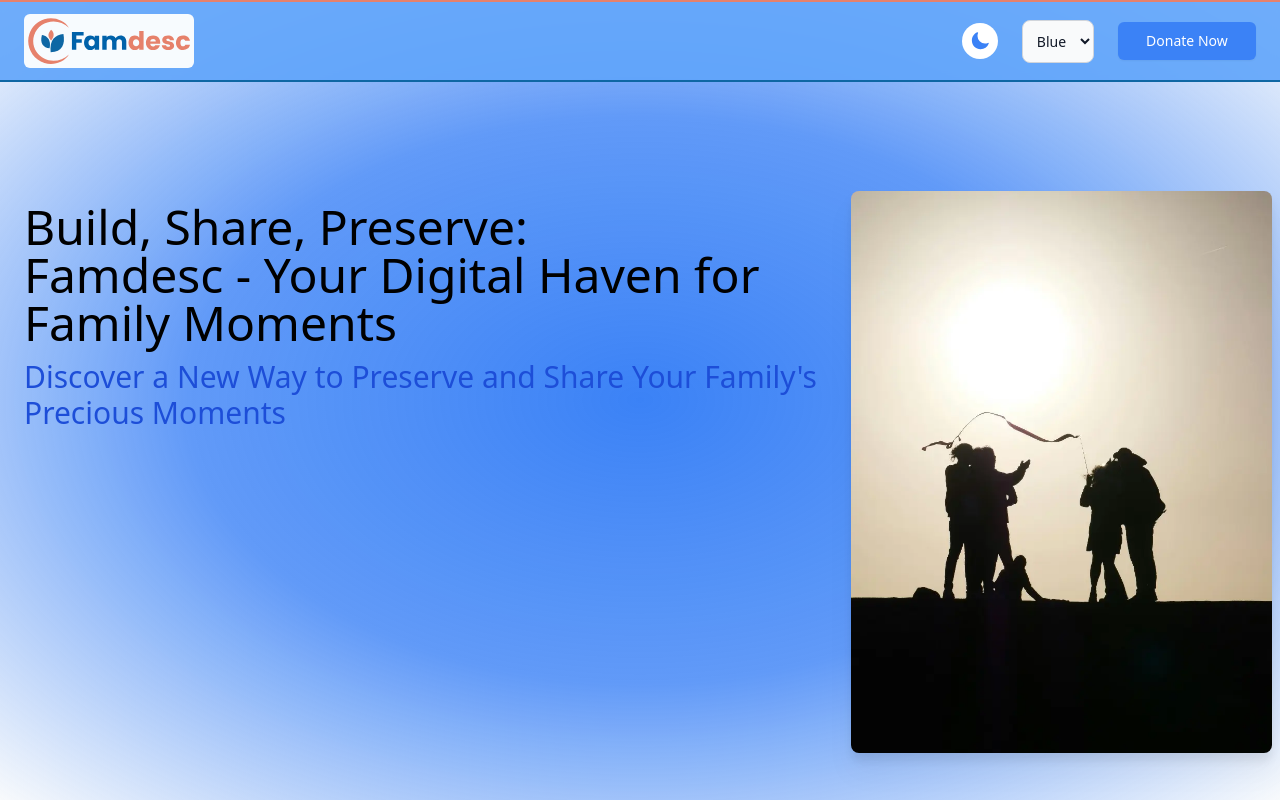
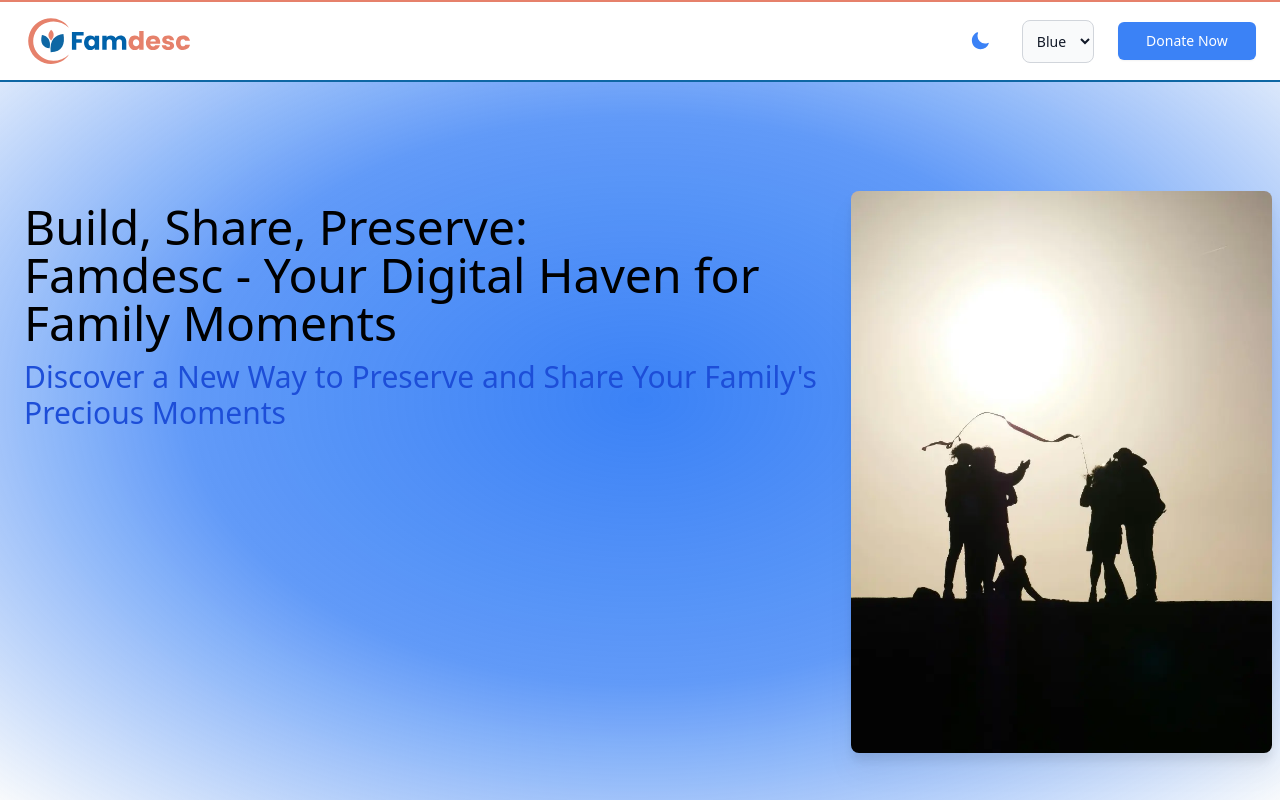
Before and after one commit to nardis9501/famdesc-landingpage, a Next.js app: page / in a window 1280 px wide. Shown: the top 800 px of the page. Built offline with nearby package versions, Linux system fonts and the light colour scheme; what @midudev/tailwind-animations would draw is missing.

Commit message:
fix: change color of the top bar

```diff
--- a/components/Header/Header.js
+++ b/components/Header/Header.js
@@ -43,10 +43,10 @@ export default function Header(props) {
           !showHeader && "-mt-20 lg:mt-0"
         } ${
           prevScroll <= 90 && color === "blue"
-            ? "bg-blue-400/90"
+            ? "bg-white"
             : prevScroll <= 90 && color === "red"
-            ? "bg-red-400/90"
-            : "bg-slate-200/75"
+            ? "bg-white"
+            : "bg-white/75"
         } fixed z-30 w-full left-0 top-0  border-y-2 border-solid border-t-salmon  border-b-bluePantone dark:bg-gray-900/75 backdrop-blur-sm p-2`}
         variants={fadeIn("down", 0.5)}
         initial="hidden"
```
